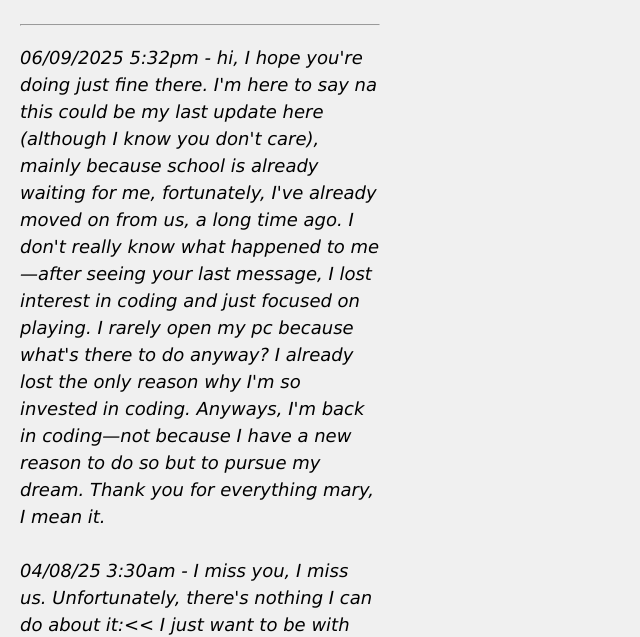
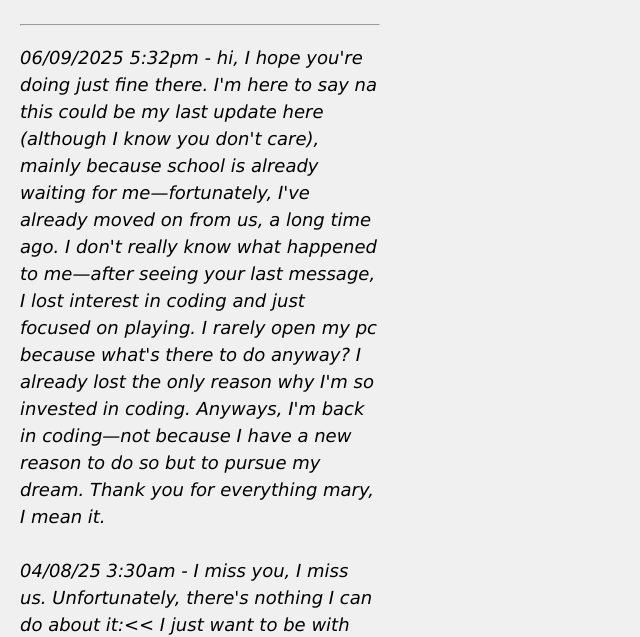
Before and after one commit to Kaito091023/Updates, a plain HTML site: page index.html in a window 1280 px wide. Shown: the part 170-807 px from the top of the page, without its empty margins (0-640 px from the left). Drawn offline with Linux system fonts and the light colour scheme.

Commit message:
index.html

```diff
--- a/index.html
+++ b/index.html
@@ -38,8 +38,8 @@
         <div class="updates">
             <p>
                 <em>
-                    06/09/2025 5:32pm - hi, I hope you're doing just fine there. I'm here to say na this could be my last update here (although I know you don't care), mainly because school is already waiting for me,
-                    fortunately, I've already moved on from us, a long time ago. I don't really know what happened to me—after seeing your last message, I lost interest in coding and just focused on playing. I rarely
+                    06/09/2025 5:32pm - hi, I hope you're doing just fine there. I'm here to say na this could be my last update here (although I know you don't care), mainly because school is already waiting for me—fortunately,
+                    I've already moved on from us, a long time ago. I don't really know what happened to me—after seeing your last message, I lost interest in coding and just focused on playing. I rarely
                     open my pc because what's there to do anyway? I already lost the only reason why I'm so invested in coding. Anyways, I'm back in coding—not because I have a new reason to do so but to pursue my dream. Thank you
                     for everything mary, I mean it.
                     <br>
```
